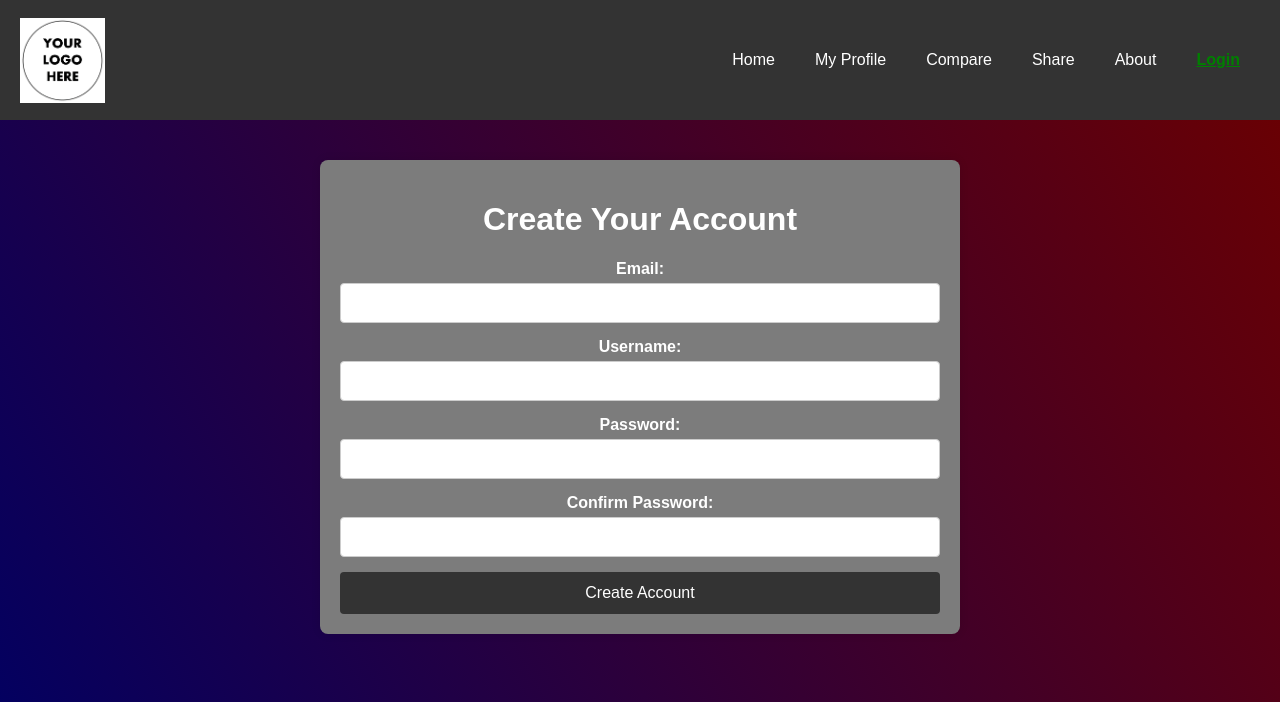
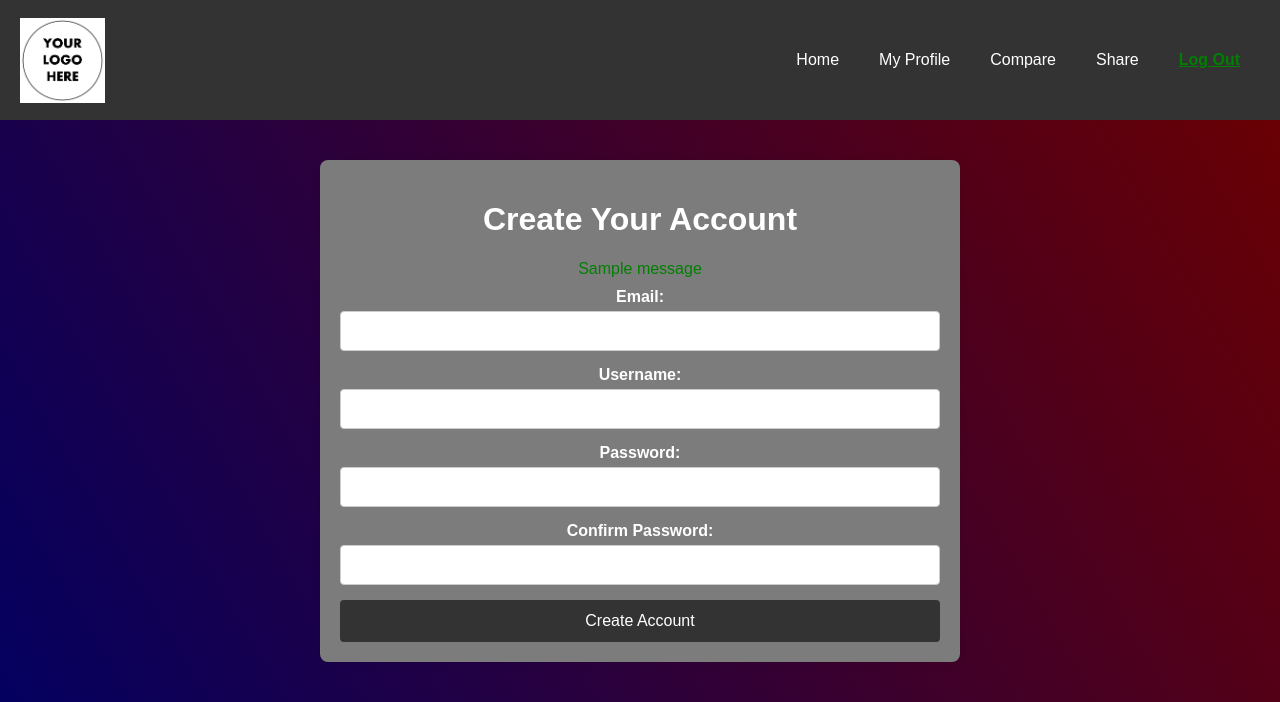
Before and after one commit to Milooooo20/CITS3403_Project-Group76, a Flask app: page /create_account in a window 1280 px wide. Shown: the top 702 px of the page. Run offline with Flask 3, Linux system fonts and the light colour scheme; one stand-in notice (Sample message) is shown.

Commit message:
Update create_account.html
Changed the href to refer to the urls, added messages if invalid inputs, now connects with the database

```diff
--- a/local setup/app/templates/create_account.html
+++ b/local setup/app/templates/create_account.html
@@ -54,24 +54,56 @@
         .nav-right {
             float: right;
         }
+        .flashes {
+            list-style-type: none; /* Removes bullet points */
+            padding: 0;
+            margin: 10px 0;
+        }
+
+        .flashes li {
+            margin-bottom: 5px;
+            color: red;
+        }
+
+        .flashes li.success {
+            color: green;
+        }
+
+        .flashes li.error {
+            color: red;
+        }
+
+        .flashes li.info {
+            color: blue;
+        }
     </style>
 </head>
 <body>
     <div class="navbar">
         <img src='../static/assets/your_logo_here.png' height="85px" width="85px">
         <div class="nav-right">
-            <a href="home.html">Home</a>
-            <a href="profile.html">My Profile</a>
-            <a href="compare.html">Compare</a>
-            <a href="share.html">Share</a>
-            <a href="about.html">About</a>
-            <a href="sign_in.html" class="active">Login</a>
+            <a href="{{ url_for('home') }}">Home</a>
+            <a href="{{ url_for('profile') }}">My Profile</a>
+            <a href="{{ url_for('compare') }}">Compare</a>
+            <a href="{{ url_for('share') }}">Share</a>
+            <a href="{{ url_for('sign_in') }}" class="active">Log Out</a>
         </div>
     </div>
 
     <div class="content">
         <h1>Create Your Account</h1>
-        <form action="profile.html" method="get">
+        {% with messages = get_flashed_messages(with_categories=true) %}
+            {% if messages %}
+                <ul class="flashes">
+                    {% for category, message in messages %}
+                        <li class="{{category}}">
+                            {{ message }}
+                        </li>
+                    {% endfor %}
+                </ul>
+            {% endif %}
+        {% endwith %}
+        <form action="{{ url_for('create_account') }}" method="POST">
             <label for="email">Email:</label>
             <input type="email" id="email" name="email" required>
 
```
